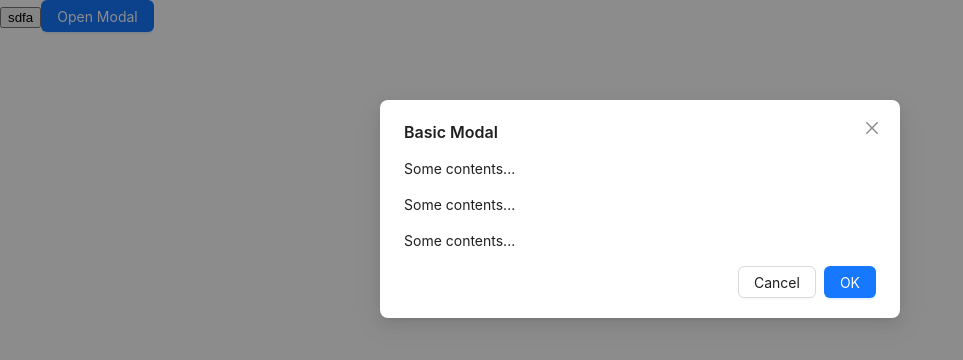
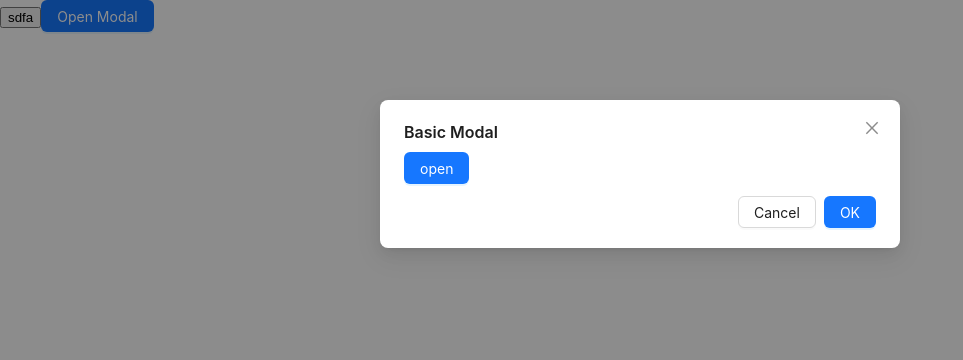
Before and after one commit to NuneGharibyan/hot-keys, a React (Create React App) app: page / in a window 1280 px wide. Both pictures are taken after a click on the button "Open Modal". Shown: the top 360 px of the page, without its empty margins (0-963 px from the left). Built offline with nearby package versions, Linux system fonts and the light colour scheme.

Commit message:
react-hotkey-hook

```diff
--- a/package.json
+++ b/package.json
@@ -13,6 +13,7 @@
     "antd": "^5.6.3",
     "react": "^18.2.0",
     "react-dom": "^18.2.0",
+    "react-hotkeys-hook": "^4.4.1",
     "react-scripts": "5.0.1",
     "typescript": "^4.9.5",
     "web-vitals": "^2.1.4"
--- a/src/App.tsx
+++ b/src/App.tsx
@@ -1,30 +1,56 @@
-import { ReactElement, useEffect, useRef } from "react";
+import { Button } from "antd";
+import { ReactElement, useState } from "react";
+import { useHotkeys } from "react-hotkeys-hook";
 import { TestModal } from "./modal/TestModal";
-import { useKeyboardShortcuts } from "./useKeyboardShortcuts/useKeyboardShortcuts";
 
 function App(): ReactElement {
-  const componentRef = useRef(null);
+  const ref = useHotkeys("a", () => alert("Key a was pressed COMPONENT"));
 
-  useEffect(() => {
-    console.log("0000");
-    (componentRef as any)?.current.focus();
-  }, [componentRef]);
-
-  useKeyboardShortcuts({
-    ref: componentRef,
-    onKeyDown: () => {
-      console.log("component click");
-    },
-  });
+  const [isVisible, setVisibility] = useState<boolean>(false);
+  const [isVisible1, setVisibility1] = useState<boolean>(false);
 
   const onClick = (): void => {
     console.log("page button onclick");
   };
 
   return (
-    <div tabIndex={0} ref={componentRef}>
+    <div tabIndex={-1} ref={ref as any}>
       <button onClick={onClick}>{"sdfa"}</button>
-      <TestModal></TestModal>
+      <Button
+        type={"primary"}
+        onClick={() => {
+          setVisibility(true);
+        }}
+      >
+        {"Open Modal"}
+      </Button>
+      <TestModal
+        isVisible={isVisible}
+        onCancel={() => setVisibility(false)}
+        body={
+          <div tabIndex={-1}>
+            <Button
+              type={"primary"}
+              onClick={() => {
+                setVisibility1(true);
+              }}
+            >
+              {"open"}
+            </Button>
+          </div>
+        }
+      />
+      <TestModal
+        isVisible={isVisible1}
+        onCancel={() => setVisibility1(false)}
+        body={
+          <div tabIndex={-1}>
+            <p>{"AASASAF"}</p>
+            <p>{"AASASAF"}</p>
+            <p>{"AASASAF"}</p>
+          </div>
+        }
+      />
     </div>
   );
 }
--- a/src/modal/TestModal.tsx
+++ b/src/modal/TestModal.tsx
@@ -1,59 +1,37 @@
-import { Button, Modal } from "antd";
-import React, { useRef, useState } from "react";
-import { useKeyboardShortcuts } from "../useKeyboardShortcuts/useKeyboardShortcuts";
+import { Modal } from "antd";
+import React from "react";
+import { useHotkeys } from "react-hotkeys-hook";
 
-const TestModal: React.FC = () => {
-  const modalRef = useRef(null);
-  const [isModalOpen, setIsModalOpen] = useState(false);
-  const [isModal2Open, setIsModal2Open] = useState(false);
-
-  useKeyboardShortcuts({
-    ref: modalRef,
-    onKeyDown: () => {
-      console.log("modal key down");
-    },
+const TestModal: React.FC<{
+  isVisible: boolean;
+  onCancel: () => void;
+  body: any;
+}> = ({ isVisible, onCancel, body }) => {
+  const ref = useHotkeys("a", () => {
+    alert("Key a was pressed MODAL");
+    handleCancel();
   });
 
-  const showModal = () => {
-    setIsModalOpen(true);
-  };
-
   const handleOk = () => {
-    setIsModal2Open(true);
+    onCancel();
   };
 
   const handleCancel = () => {
-    setIsModalOpen(false);
+    onCancel();
   };
 
   return (
-    <>
-      <Button type={"primary"} onClick={showModal}>
-        {"Open Modal"}
-      </Button>
     <Modal
       title={"Basic Modal"}
-        open={isModalOpen}
+      open={isVisible}
       onOk={handleOk}
       onCancel={handleCancel}
       focusTriggerAfterClose={false}
     >
-        <div tabIndex={0} ref={modalRef}>
-          <p>{"Some contents..."}</p>
-          <p>{"Some contents..."}</p>
-          <p>{"Some contents..."}</p>
+      <div tabIndex={-1} ref={ref as any}>
+        {body}
       </div>
     </Modal>
-      <Modal
-        title={"Basic Modal"}
-        open={isModal2Open}
-        onOk={handleOk}
-        onCancel={() => setIsModal2Open(false)}
-        focusTriggerAfterClose={false}
-      >
-        <p>{"222222"}</p>
-      </Modal>
-    </>
   );
 };
 
```
Also changed, not shown: 1 other file (tests, documents, lock files or other folders). Lines whose indentation alone changed are shown as unchanged.
